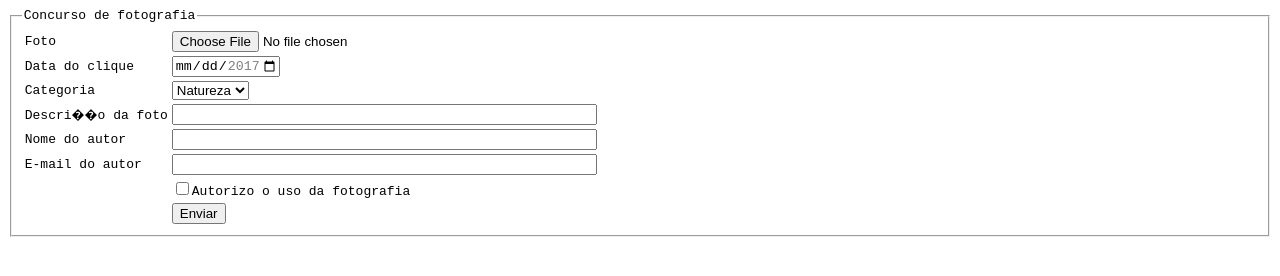
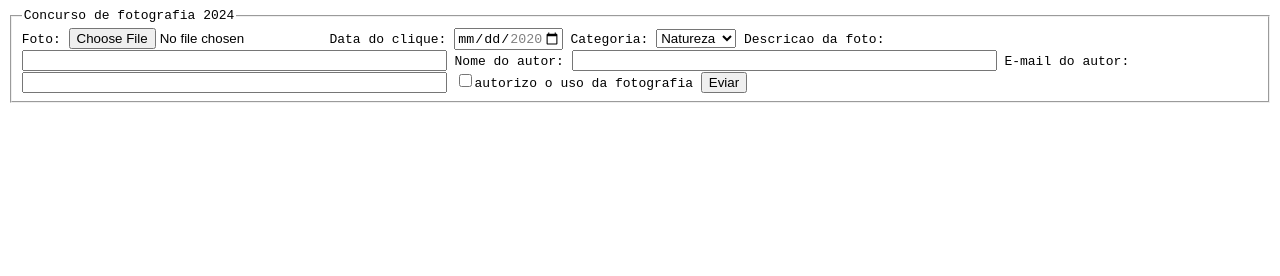
Before and after one commit to ericamazoni/concurso-de-beleza, a plain HTML site: page Concurso de beleza 2024/index.html in a window 1280 px wide. Drawn offline with Linux system fonts and the light colour scheme.

Commit message:
Update index.html

```diff
--- a/Concurso de beleza 2024/index.html
+++ b/Concurso de beleza 2024/index.html
@@ -10,57 +10,41 @@
 
     <form method="post" enctype="multipart/form-data">
       <fieldset id="upload">
-      <legend>Concurso de fotografia</legend>
+      <legend>Concurso de fotografia 2024</legend>
 
-      <table border="0">
-        <tr>
-          <td><label for="idFoto">Foto</label></td>
-          <td><input type="file" name="foto" id="idFoto" required=""></td>
-        </tr>
+           <label for="iFoto">Foto:</label>
+           <input type="file" name="foto" id="idFoto" riquered>
 
-        <tr>
-          <td><label for="idData">Data do clique</label></td>
-          <td><input type="date" name="data" id="idData" min="2017-01-01" max="2017-12-31" required=""></td>
-        </tr>
+           <label for="idData">Data do clique:</label>
+           <input type="date" name="data" id="idData" min="2020-02-03" max="2020-12-31" riquered>
 
-        <tr>
-          <td><label for="idCategoria">Categoria</label></td>
-          <td>
-          <select name="categoria" id="idCategoria">
-            <option value="N">Natureza</option>
-            <option value="P">Pessoas</option>
-            <option value="C">Cidades</option>
-          </select>
-          </td>
-        </tr>
+            <label for="idCategoria">Categoria:</label>
+            <select name="categoria" id="idCategoria">
+                    <option value="N">Natureza</option>
+                    <option value="P">Pessoa</option>
+                    <option value="C">Categoria</option>
+            </select>
 
-        <tr>
-          <td><label for="idDescricao">Descri��o da foto</label></td>
-          <td><input type="text" name="descricao" id="idDescricao" required="" size="50"></td>
-        </tr>
+            <label for="idDescricao">Descricao da foto:</label>
+            <input type="text" name="Descricao" id="idDescricao"  size ="50" riquered>
 
-        <tr>
-          <td><label for="idNome"> Nome do autor</label></td>
-          <td><input type="text" name="nome" id="idNome" size="50" required=""></td>
-        </tr>
+            <label for="idNome"> Nome do autor:</label>
+            <input type="text" name="nome" id="idNome" size="50" required>
 
-        <tr>
-          <td><label for="idEmail">E-mail do autor</label></td>
-          <td><input type="email" name="email" id="idEmail" size="50" required=""></td>
-        </tr>
+            <label for="idEmail">E-mail do autor:</label>
+            <input type="email" name="email" id="idEmail" size="50" required>
 
-        <tr>
-          <td></td>
-          <td><input type="checkbox" name="autorizacao" id="idAutorizacao">Autorizo o uso da fotografia</td>
-        </tr>
+            <label for="idAutorizacao">
+                <input type="checkbox" name="autorizacao" id="idAutorizacao">autorizo o uso da fotografia
+            </label>
 
-        <tr>
-          <td></td>
-          <td><input type="submit" name="enviar" value="Enviar"></td>
-        </tr>
-      </table>
-      </fieldset>
+            <input type="submit" name="enviar" value="Eviar">
+
+        </fieldset>
     </form>
+
+    </body>
+</html>
 
     </body>
     </html>
```
